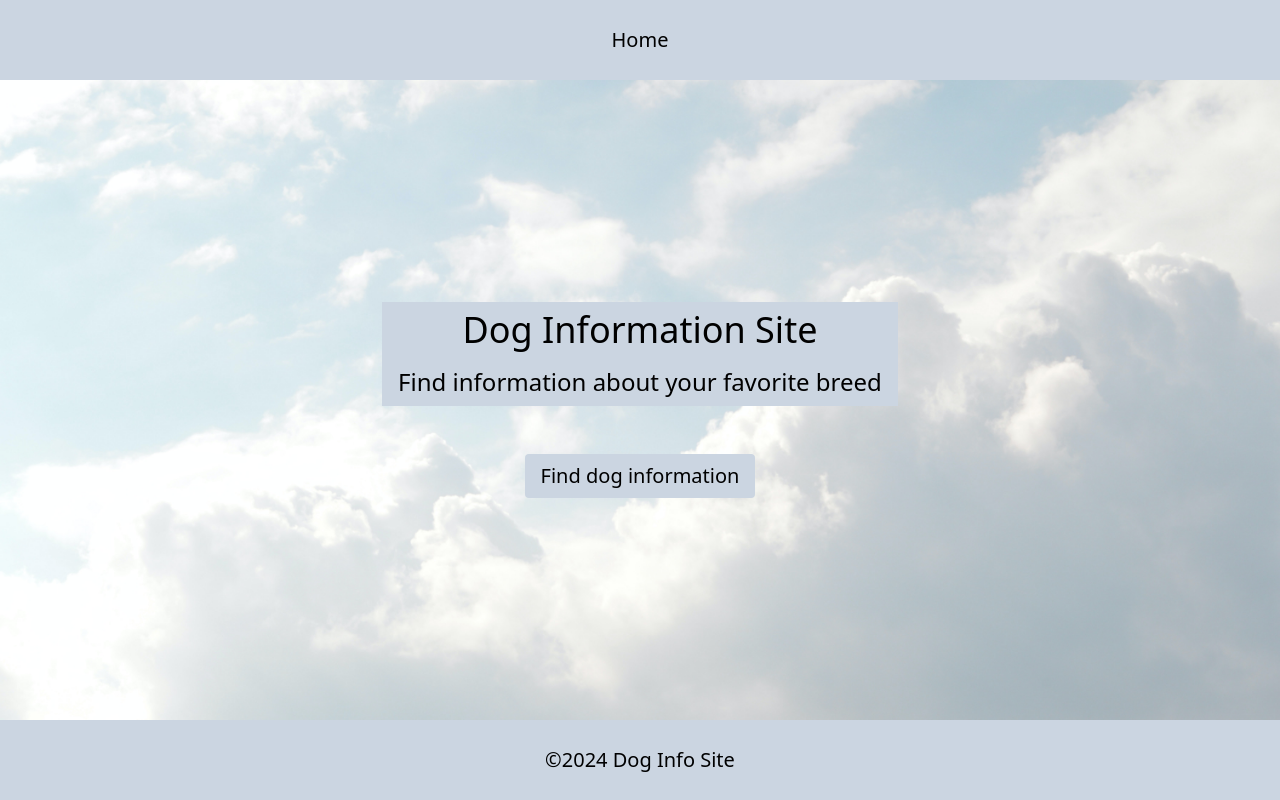
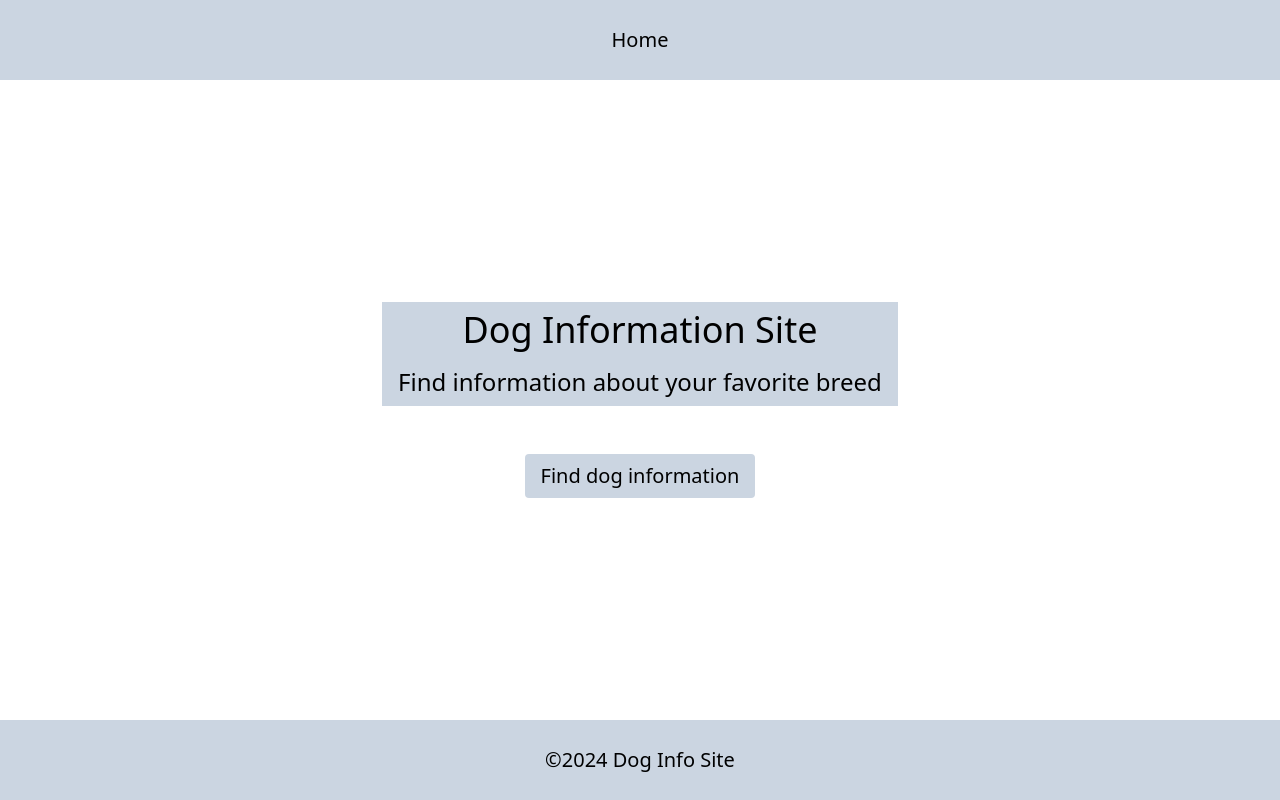
Before and after one commit to gabholli/dog-site-v3, a Next.js app in the folder dog-site-v3/: page / in a window 1280 px wide. Built offline with nearby package versions, Linux system fonts and the light colour scheme; no server answers.

Commit message:
Removed clouds background

```diff
--- a/dog-site-v3/src/app/layout.tsx
+++ b/dog-site-v3/src/app/layout.tsx
@@ -7,7 +7,7 @@ import Footer from './components/Footer';
 export default function RootLayout({ children }: { children: React.ReactNode }) {
   return (
     <html lang="en">
-      <body className='bg-clouds bg-center bg-cover grid grid-rows-[auto_1fr_auto] grid-cols-1 w-full min-h-screen'>
+      <body className='grid grid-rows-[auto_1fr_auto] grid-cols-1 w-full min-h-screen'>
         <Header />
         <main className="flex items-center justify-center">{children}</main>
         <Footer />
```
